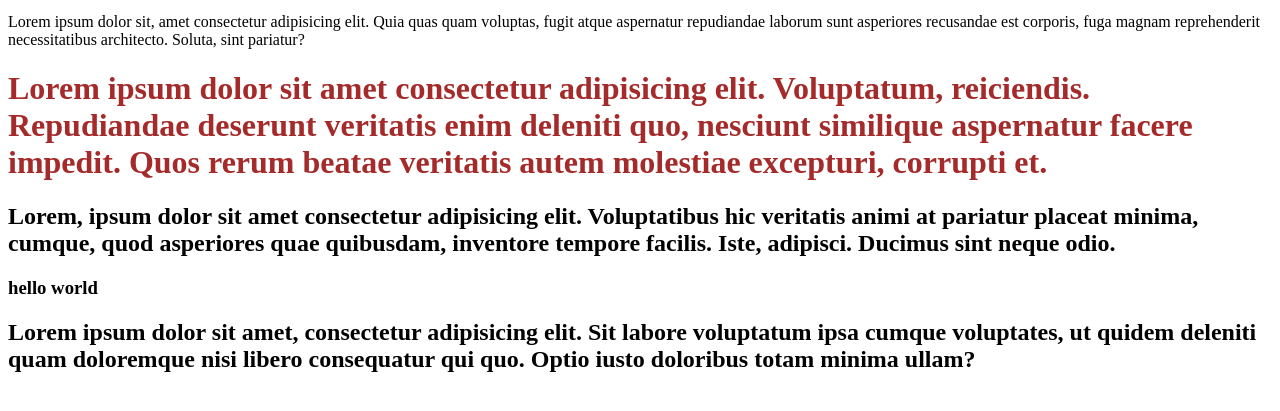
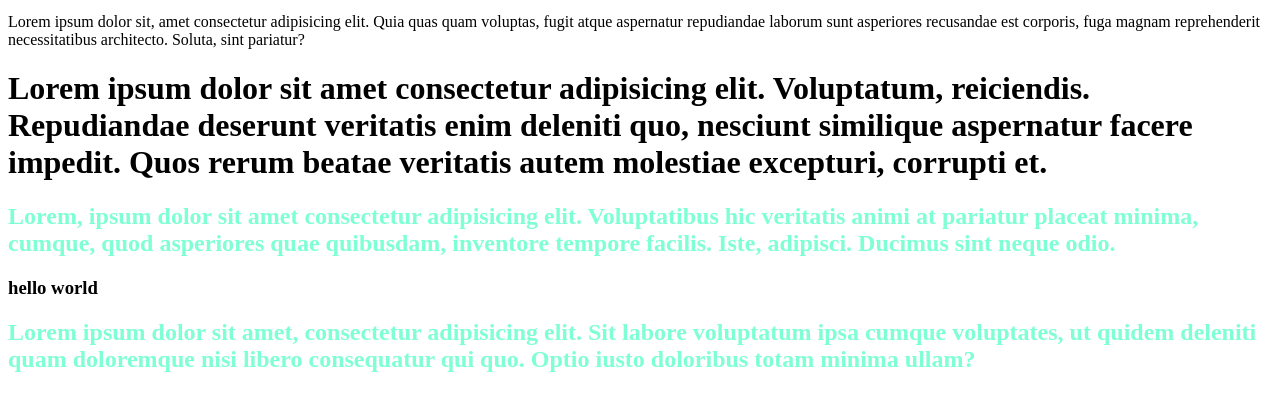
Before and after one commit to zhemanov/prog, a plain HTML site: page index.html in a window 1280 px wide. Shown: the part 315-726 px from the top of the page. Drawn offline with Linux system fonts and the light colour scheme.

Commit message:
fix_stylesheet

```diff
--- a/css/style.css
+++ b/css/style.css
@@ -1,3 +1,9 @@
 h1 {
+<<<<<<< HEAD
     color: brown;
 }
+
+h2 {
+    color: aquamarine;
+>>>>>>> master
+}
```
